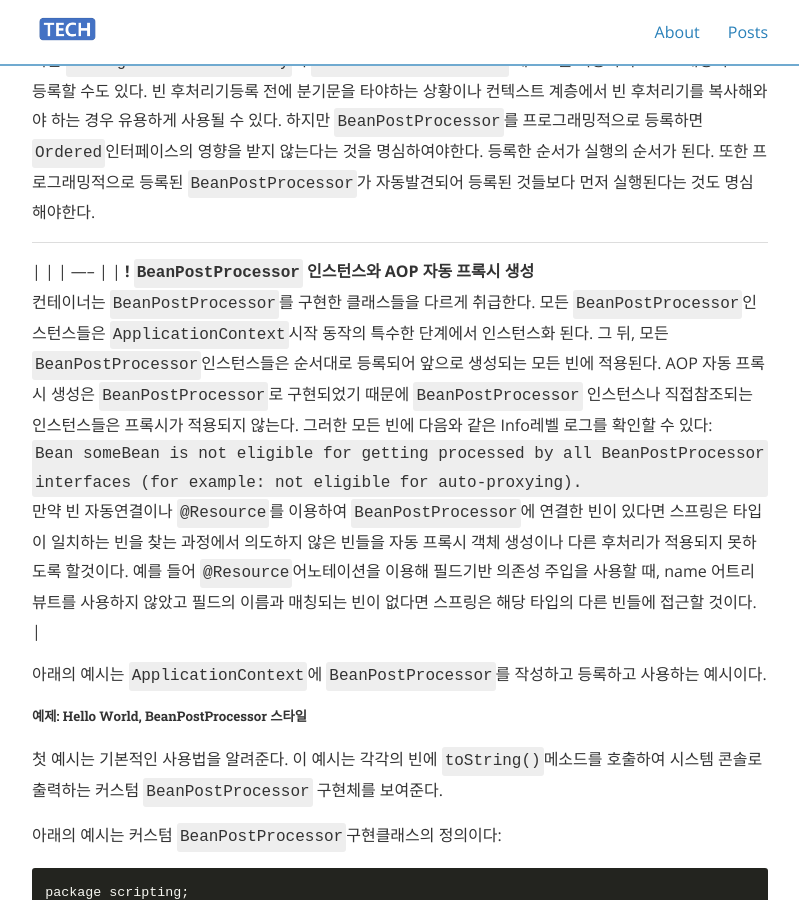
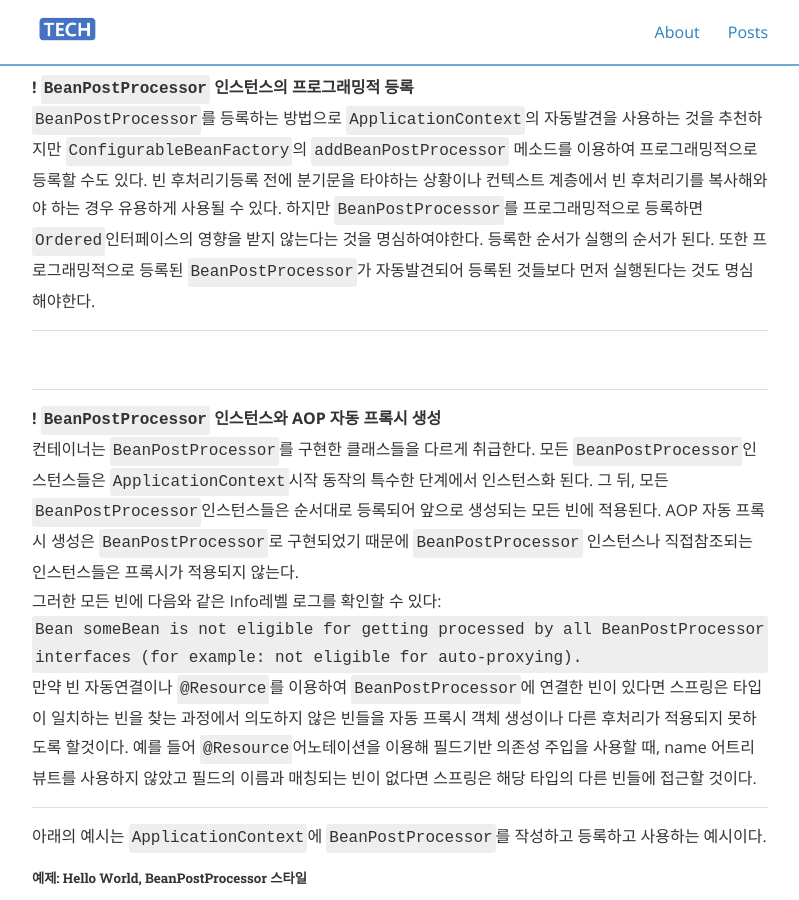
Before and after one commit to e406hsy/e406hsy.github.io, a Jekyll site: the page built from _posts/2020-05-17-Spring_Reference_Core_1_Beans.md, in a window 1280 px wide and 900 px high, scrolled down 75121 px. Shown: the whole window, without its empty margins (240-1039 px from the left). Built offline with Jekyll 4.4.1, drawn with Linux system fonts in a browser that asks for light colours; nearby versions of some CDN libraries; comment, search, counter and statistics services are not loaded; some of the changed text lies outside the part shown.

```diff
--- a/_posts/2020-05-17-Spring_Reference_Core_1_Beans.md
+++ b/_posts/2020-05-17-Spring_Reference_Core_1_Beans.md
@@ -2103,9 +2103,7 @@ public interface BeanNameAware {
 
 | |
 | ----- |
-| **!** `BeanPostProcessor` 인스턴스는 빈 이나 객체 인스턴스에 동작한다. 이 말은 스프링 IoC 컨테이너가 빈은 인스턴스화 한 뒤 `BeanPostProcessor`가 작업을 수행한다는 말이다.
-`BeanPostProcessor`인스턴스는 컨테이너 스코프를 가진다. 컨테이너 계층을 활용할 때만 관련이있는 정보이다. `BeanPostProcessor`를 한 컨테이너에서 정의하면 그 컨테이너에 있는 빈만 후처리할 것이다. 다시 말하자면 `BeanPostProcessor`는 다른 컨테이너에 등록된 빈들의 후처리를 하지 않을 것이다. 두 컨테이너가 같은 계층구조상에 있더라고 마찬가지이다.
-빈 정의를 수정하기 위해서는 `BeanFactoryPostProcessor`를 사용하면 된다. 자세한 설명은 [`BeanFactoryPostProcessor`를 이용하여 설정 메타데이터 설정하기](#beans-factory-extension-factory-postprocessors)에 설명되어 있다. |
+| **!** `BeanPostProcessor` 인스턴스는 빈 이나 객체 인스턴스에 동작한다. 이 말은 스프링 IoC 컨테이너가 빈은 인스턴스화 한 뒤 `BeanPostProcessor`가 작업을 수행한다는 말이다.<br>`BeanPostProcessor`인스턴스는 컨테이너 스코프를 가진다. 컨테이너 계층을 활용할 때만 관련이있는 정보이다. `BeanPostProcessor`를 한 컨테이너에서 정의하면 그 컨테이너에 있는 빈만 후처리할 것이다. 다시 말하자면 `BeanPostProcessor`는 다른 컨테이너에 등록된 빈들의 후처리를 하지 않을 것이다. 두 컨테이너가 같은 계층구조상에 있더라고 마찬가지이다.<br>빈 정의를 수정하기 위해서는 `BeanFactoryPostProcessor`를 사용하면 된다. 자세한 설명은 [`BeanFactoryPostProcessor`를 이용하여 설정 메타데이터 설정하기](#beans-factory-extension-factory-postprocessors)에 설명되어 있다. |
 
 `org.springframework.beans.factory.config.BeanPostProcessor` 인터페이스는 정확히 두개의 콜백 메소드로 구성되어있다. 이런 클래스가 컨테이너에 후 처리기로 등록되면 컨테이너에서 생성되는 각각의 빈 인스턴스마다 후처리기 콜백이 실행된다. 이 콜백은 컨테이너의 (`InitializingBean.afterPropertiesSet`과 같은) 초기화 메서드나 `init` 메서드 보다 먼저 실행된며 빈의 초기화 콜백보다 늦게 실행된다. 빈 후처리기는 빈 인스턴스에 작업을 할 수도 있고 완전히 무시하고 넘어갈 수도 있다. 빈 후처리기는 일반적으로 콜백 인터페이스를 확인하거나 프록시로 빈을 감싸는 동작을 한다. 일부 스프링 AOP 인프라 클래스들은 빈 후처리기로 구현되어 프록시로 감싸는 동작을 수행한다.
 
@@ -2120,13 +2118,8 @@ public interface BeanNameAware {
 | |
 | ----- |
 | **!** <b>`BeanPostProcessor` 인스턴스의 프로그래밍적 등록</b><br>`BeanPostProcessor`를 등록하는 방법으로 `ApplicationContext`의 자동발견을 사용하는 것을 추천하지만 `ConfigurableBeanFactory`의 `addBeanPostProcessor` 메소드를 이용하여 프로그래밍적으로 등록할 수도 있다. 빈 후처리기등록 전에 분기문을 타야하는 상황이나 컨텍스트 계층에서 빈 후처리기를 복사해와야 하는 경우 유용하게 사용될 수 있다. 하지만 `BeanPostProcessor`를 프로그래밍적으로 등록하면 `Ordered`인터페이스의 영향을 받지 않는다는 것을 명심하여야한다. 등록한 순서가 실행의 순서가 된다. 또한 프로그래밍적으로 등록된 `BeanPostProcessor`가 자동발견되어 등록된 것들보다 먼저 실행된다는 것도 명심해야한다. |
-
-
-| |
-| ----- |
-| **!** <b>`BeanPostProcessor` 인스턴스와 AOP 자동 프록시 생성</b><br>컨테이너는 `BeanPostProcessor`를 구현한 클래스들을 다르게 취급한다. 모든 `BeanPostProcessor`인스턴스들은 `ApplicationContext`시작 동작의 특수한 단계에서 인스턴스화 된다. 그 뒤, 모든 `BeanPostProcessor`인스턴스들은 순서대로 등록되어 앞으로 생성되는 모든 빈에 적용된다. AOP 자동 프록시 생성은 `BeanPostProcessor`로 구현되었기 때문에 `BeanPostProcessor` 인스턴스나 직접참조되는 인스턴스들은 프록시가 적용되지 않는다.
-그러한 모든 빈에 다음와 같은 Info레벨 로그를 확인할 수 있다:`Bean someBean is not eligible for getting processed by all BeanPostProcessor interfaces (for example: not eligible for auto-proxying).`
-만약 빈 자동연결이나 `@Resource`를 이용하여 `BeanPostProcessor`에 연결한 빈이 있다면 스프링은 타입이 일치하는 빈을 찾는 과정에서 의도하지 않은 빈들을 자동 프록시 객체 생성이나 다른 후처리가 적용되지 못하도록 할것이다. 예를 들어 `@Resource`어노테이션을 이용해 필드기반 의존성 주입을 사용할 때, name 어트리뷰트를 사용하지 않았고 필드의 이름과 매칭되는 빈이 없다면 스프링은 해당 타입의 다른 빈들에 접근할 것이다. |
+| |
+| **!** <b>`BeanPostProcessor` 인스턴스와 AOP 자동 프록시 생성</b><br>컨테이너는 `BeanPostProcessor`를 구현한 클래스들을 다르게 취급한다. 모든 `BeanPostProcessor`인스턴스들은 `ApplicationContext`시작 동작의 특수한 단계에서 인스턴스화 된다. 그 뒤, 모든 `BeanPostProcessor`인스턴스들은 순서대로 등록되어 앞으로 생성되는 모든 빈에 적용된다. AOP 자동 프록시 생성은 `BeanPostProcessor`로 구현되었기 때문에 `BeanPostProcessor` 인스턴스나 직접참조되는 인스턴스들은 프록시가 적용되지 않는다.<br>그러한 모든 빈에 다음와 같은 Info레벨 로그를 확인할 수 있다:`Bean someBean is not eligible for getting processed by all BeanPostProcessor interfaces (for example: not eligible for auto-proxying).`<br>만약 빈 자동연결이나 `@Resource`를 이용하여 `BeanPostProcessor`에 연결한 빈이 있다면 스프링은 타입이 일치하는 빈을 찾는 과정에서 의도하지 않은 빈들을 자동 프록시 객체 생성이나 다른 후처리가 적용되지 못하도록 할것이다. 예를 들어 `@Resource`어노테이션을 이용해 필드기반 의존성 주입을 사용할 때, name 어트리뷰트를 사용하지 않았고 필드의 이름과 매칭되는 빈이 없다면 스프링은 해당 타입의 다른 빈들에 접근할 것이다. |
 
 아래의 예시는 `ApplicationContext`에 `BeanPostProcessor`를 작성하고 등록하고 사용하는 예시이다.
 
@@ -2218,8 +2211,7 @@ org.springframework.scripting.groovy.GroovyMessenger@272961
 
 | |
 | ----- |
-| **!** 설정메타데이터를 이용하여 생성된 객체인 빈 인스턴스 자체를 변경하고 싶으면 `BeanPostProcessor`를 사용하십시오.([`BeanPostProcessor`를 이용하여 빈 커스터마이징 하기](#beans-factory-extension-bpp)에 설명되어 있습니다.) `BeanFactoryPostProcessor`에서 빈 인스턴스에 작업하는 것이 불가능하지 않지만(예를 들면, `BeanFactory.getBean()`을 사용하여서) 그렇게 하면 빈 인스턴스를 이른 시점에 생성하게 되어 컨테이너 표준 생명주기를 위반하게 됩니다. 이 방법은 빈 후처리를 생략하게 되는 등, 부작용을 야기할 수 있습니다.
-또한 `BeanFactoryPostProcessor` 인스턴스는 컨테이너 스코프를 가집니다. 이는 컨테이너 계층을 활용할 때만 관련이있는 정보이다. `BeanFactoryPostProcessor`를 한 컨테이너에서 정의하면 그 컨테이너에 있는 빈 정의만 후처리할 것이다. 다시 말하자면 `BeanFactoryPostProcessor`는 다른 컨테이너에 등록된 빈 정의의 후처리를 하지 않을 것이다. 두 컨테이너가 같은 계층구조상에 있더라고 마찬가지이다.  |
+| **!** 설정메타데이터를 이용하여 생성된 객체인 빈 인스턴스 자체를 변경하고 싶으면 `BeanPostProcessor`를 사용하십시오.([`BeanPostProcessor`를 이용하여 빈 커스터마이징 하기](#beans-factory-extension-bpp)에 설명되어 있습니다.) `BeanFactoryPostProcessor`에서 빈 인스턴스에 작업하는 것이 불가능하지 않지만(예를 들면, `BeanFactory.getBean()`을 사용하여서) 그렇게 하면 빈 인스턴스를 이른 시점에 생성하게 되어 컨테이너 표준 생명주기를 위반하게 됩니다. 이 방법은 빈 후처리를 생략하게 되는 등, 부작용을 야기할 수 있습니다.<br>또한 `BeanFactoryPostProcessor` 인스턴스는 컨테이너 스코프를 가집니다. 이는 컨테이너 계층을 활용할 때만 관련이있는 정보이다. `BeanFactoryPostProcessor`를 한 컨테이너에서 정의하면 그 컨테이너에 있는 빈 정의만 후처리할 것이다. 다시 말하자면 `BeanFactoryPostProcessor`는 다른 컨테이너에 등록된 빈 정의의 후처리를 하지 않을 것이다. 두 컨테이너가 같은 계층구조상에 있더라고 마찬가지이다.  |
 
 빈 팩토리 후처리기가 `ApplicationContext`에서 정의되면 생성자는 자동으로 동작하여 컨테이너에 정의된 빈 정의 설정 메타데이터에 변경을 가합니다. 스프링은 `PropertyOverrideConfigurer`나 `PropertySourcesPlaceholderConfigurer`와 같은 미리 정의된 다수의 빈 팩토리 후처리기를 포한하고 있습니다. 커스텀 `BeanFactoryPostProcessor`를 사용할 수 있습니다. - 예를 들면 커스텀 프로퍼티 에디터를 등록하는 빈 팩토리 후처리기.
 
```
